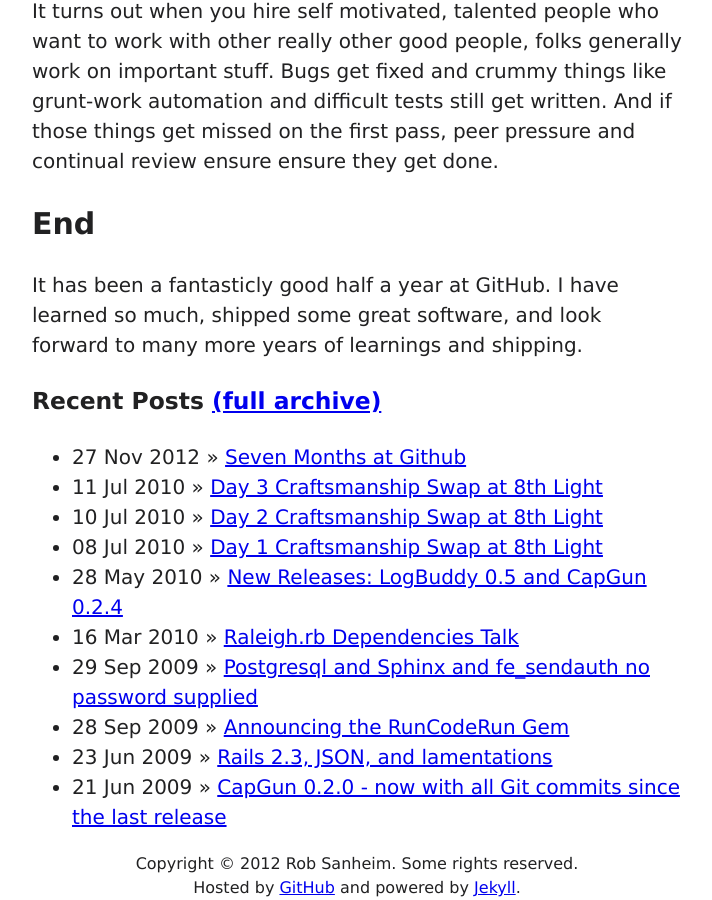
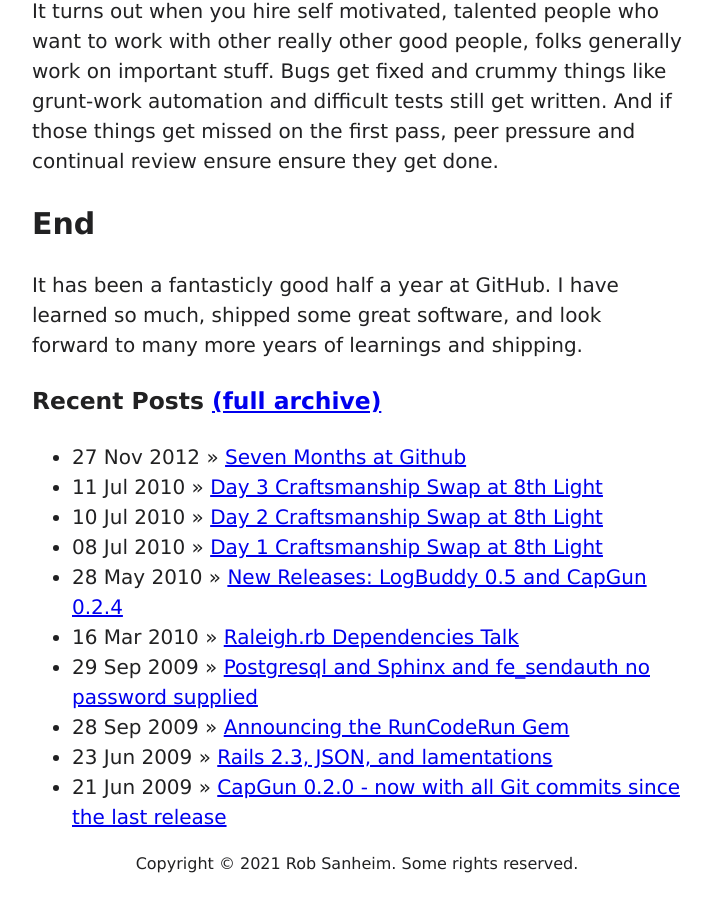
Before and after one commit to rsanheim/rsanheim.github.com, a Jekyll site: the page built from index.html, in a window 1280 px wide and 900 px high, scrolled down 2477 px. Shown: the whole window, without its empty margins (283-995 px from the left). Built offline with Jekyll 4.4.1, drawn with Linux system fonts in a browser that asks for light colours; nearby versions of some CDN libraries; library files that are not in the unit come from our copies; after the commit the page ends 3353 px from its top, so only the background shows below that.

Commit message:
TIME IS A FLAT CIRCLE

```diff
--- a/_layouts/master.html
+++ b/_layouts/master.html
@@ -19,7 +19,6 @@
         var s = document.getElementsByTagName('script')[0]; s.parentNode.insertBefore(ga, s);
       })();
     </script>
-    <link rel='alternate' type='application/atom+xml' href='http://feeds.feedburner.com/PanasonicYouth' />
   </head>
   <body>
     <div id='wrapper'>
@@ -34,7 +33,6 @@
             <li><a href='/about.html' id='about_link' title='About'>About</a></li>
             <li><a href='http://github.com/rsanheim' title='Rob Sanheim on GitHub' rel='me' id='github_link'>GitHub</a></li>
             <li><a href='http://twitter.com/rsanheim' title='Rob Sanheim on Twitter' rel='me' id='twitter_link'>Twitter</a></li>
-            <li><a href="http://feeds.feedburner.com/PanasonicYouth" title="Subscribe to Atom Feed" id="subscribe_link">Subscribe <img src="/images/feed-icon-14x14.png" alt="Feed icon"/></a></li>
           </ul>
         </div>
       </div>
@@ -45,8 +43,7 @@
       </div>
 
       <div id='footer'>
-        Copyright &copy; 2012 Rob Sanheim. Some rights reserved. <br />
-        Hosted by <a href='http://github.com/rsanheim/rsanheim.github.com/'>GitHub</a> and powered by <a href='http://github.com/mojombo/jekyll'>Jekyll</a>.
+        Copyright &copy; 2021 Rob Sanheim. Some rights reserved. <br />
       </div>
 
     </div>
--- a/_layouts/post.html
+++ b/_layouts/post.html
@@ -46,7 +46,7 @@
       <h4><a href='/'>Back to the front page</a></h4>
 
       <div id='footer'>
-        Copyright &copy; 2012 Rob Sanheim. Some rights reserved. <br />Hosted by <a href='http://github.com/rsanheim/rsanheim.github.com/' target='_blank'>GitHub</a> and powered by <a href='http://github.com/mojombo/jekyll'>Jekyll</a>.
+        Copyright &copy; 2021 Rob Sanheim. Some rights reserved. <br />Hosted by <a href='http://github.com/rsanheim/rsanheim.github.com/' target='_blank'>GitHub</a> and powered by <a href='http://github.com/mojombo/jekyll'>Jekyll</a>.
       </div>
 
     </div>
--- a/about.html
+++ b/about.html
@@ -8,7 +8,6 @@
     <link rel="stylesheet" href="/stylesheets/master.css" type="text/css" media="screen" charset="utf-8"/>
     <script src="/javascripts/jquery.js" type="text/javascript" charset="utf-8"></script>
     <script src="/javascripts/jquery.github.js" type="text/javascript" charset="utf-8"></script>
-    <link rel='alternate' type='application/rss+xml' href='http://feeds.feedburner.com/PanasonicYouth' />
   </head>
   <body>
     <div id='wrapper'>
@@ -35,7 +34,7 @@
       </div>
 
       <div id='footer'>
-        Copyright &copy; 2010 Rob Sanheim. Some rights reserved. Hosted by <a href='http://github.com/rsanheim/rsanheim.github.com/' target='_blank'>GitHub</a> and powered by <a href='http://github.com/mojombo/jekyll'>Jekyll</a>.
+        Copyright &copy; 2021 Rob Sanheim. Some rights reserved. Hosted by <a href='http://github.com/rsanheim/rsanheim.github.com/' target='_blank'>GitHub</a> and powered by <a href='http://github.com/mojombo/jekyll'>Jekyll</a>.
       </div>
 
     </div>
```
Also changed, not shown: _posts/2005-11-16-starting-a-blog-a-nice-checklist-of-todos.markdown (line endings or trailing spaces).
